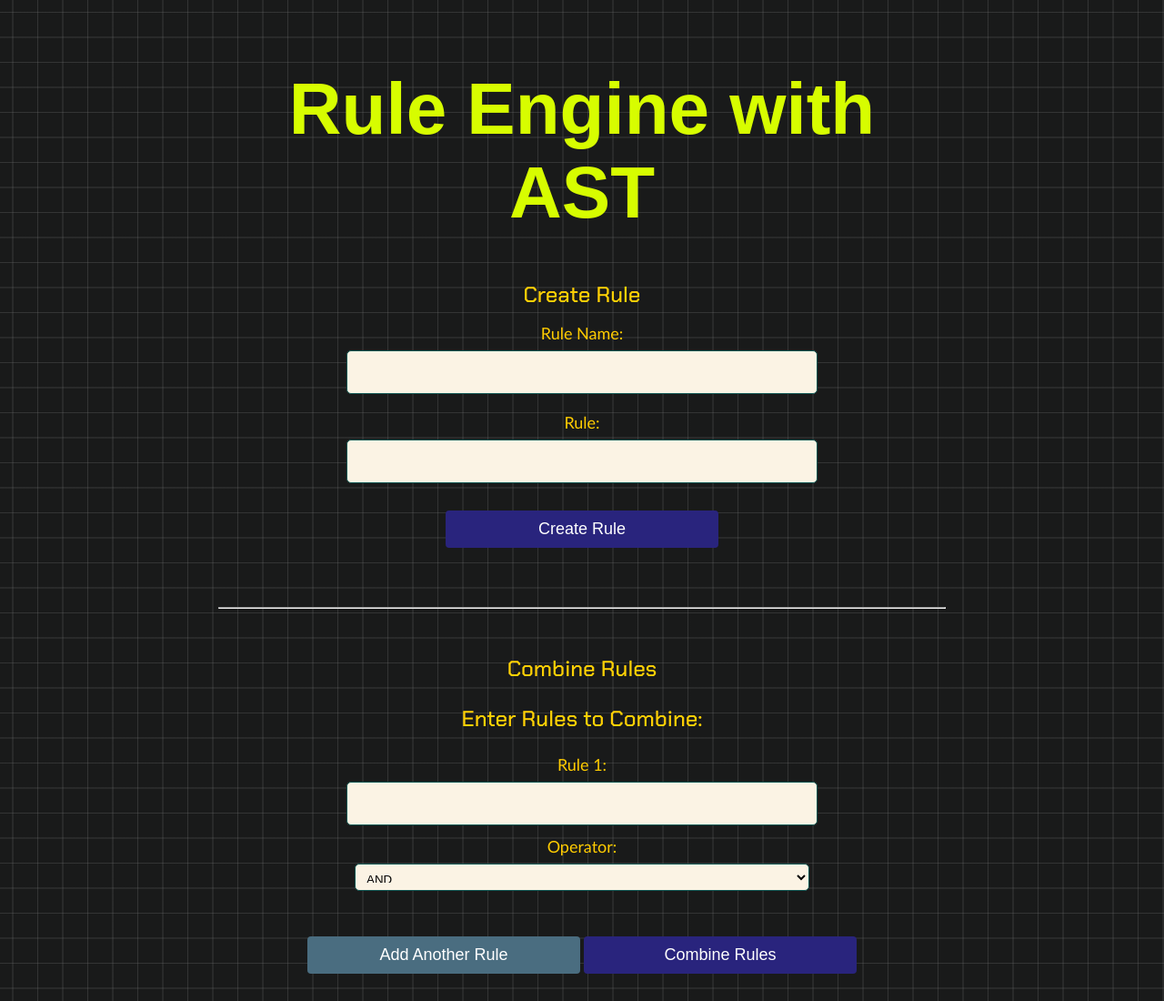
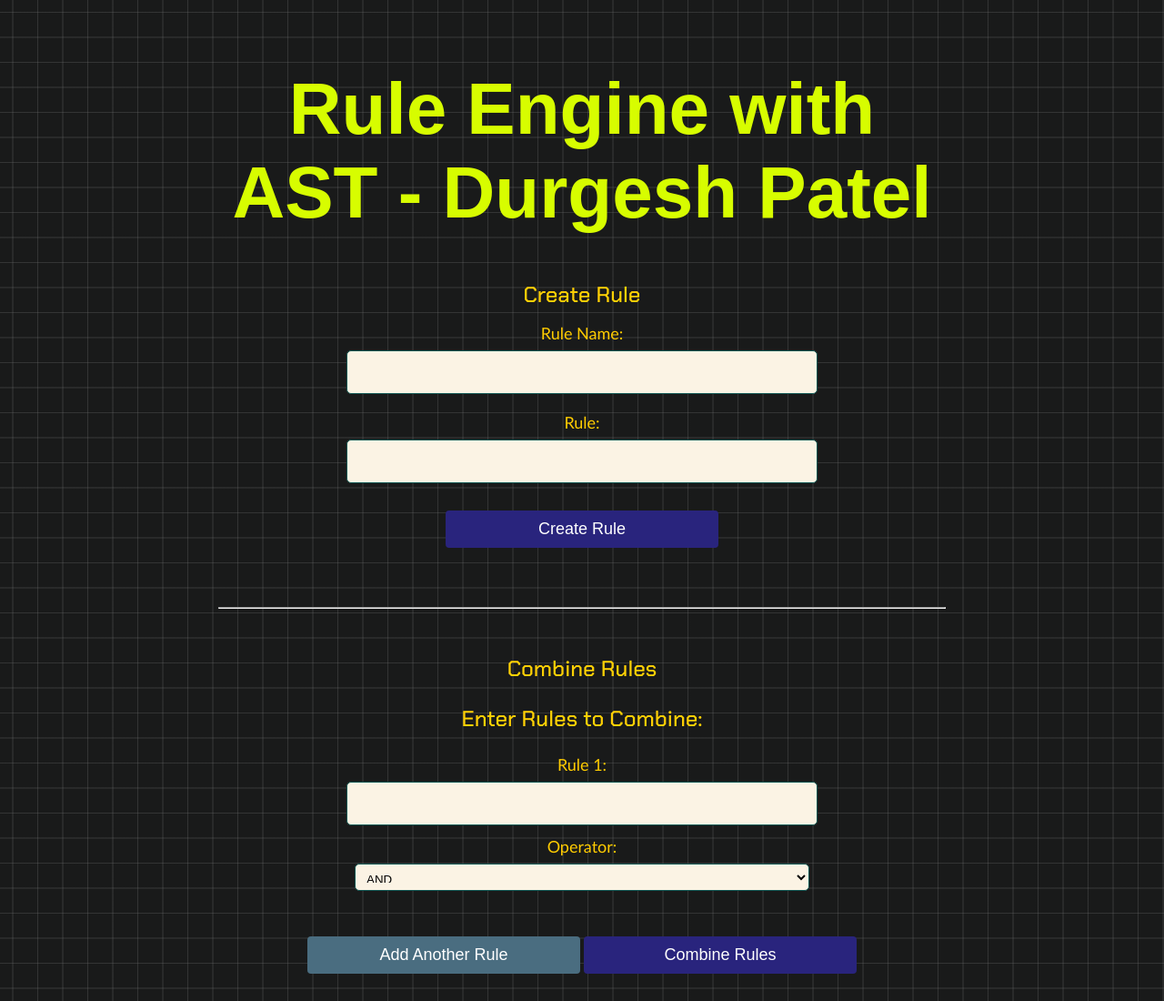
Before and after one commit to pat749/Rule-Engine-using-AST, a website: page frontend/index.html in a window 1280 px wide. Shown: the top 1100 px of the page at 91% size. Drawn offline with Linux system fonts and the light colour scheme; a web font is replaced by a local one.

Commit message:
Update index.html

```diff
--- a/frontend/index.html
+++ b/frontend/index.html
@@ -3,7 +3,7 @@
   <head>
     <meta charset="UTF-8" />
     <meta name="viewport" content="width=device-width, initial-scale=1.0" />
-    <title>Rule Engine</title>
+    <title>Rule Engine - Durgesh</title>
     <style>
       @import url("https://fonts.googleapis.com/css2?family=Londrina+Sketch&display=swap");
       @import url("https://fonts.googleapis.com/css2?family=Chakra+Petch:ital,wght@0,300;0,400;0,500;0,600;0,700;1,300;1,400;1,500;1,600;1,700&display=swap");
@@ -223,7 +223,7 @@
   </head>
   <body>
     <div class="container">
-      <h1>Rule Engine with AST</h1>
+      <h1>Rule Engine with AST - Durgesh Patel</h1>
 
       <h2 style="margin-top: 50px;" >Create Rule</h2>
       <form id="create-rule-form">
```
